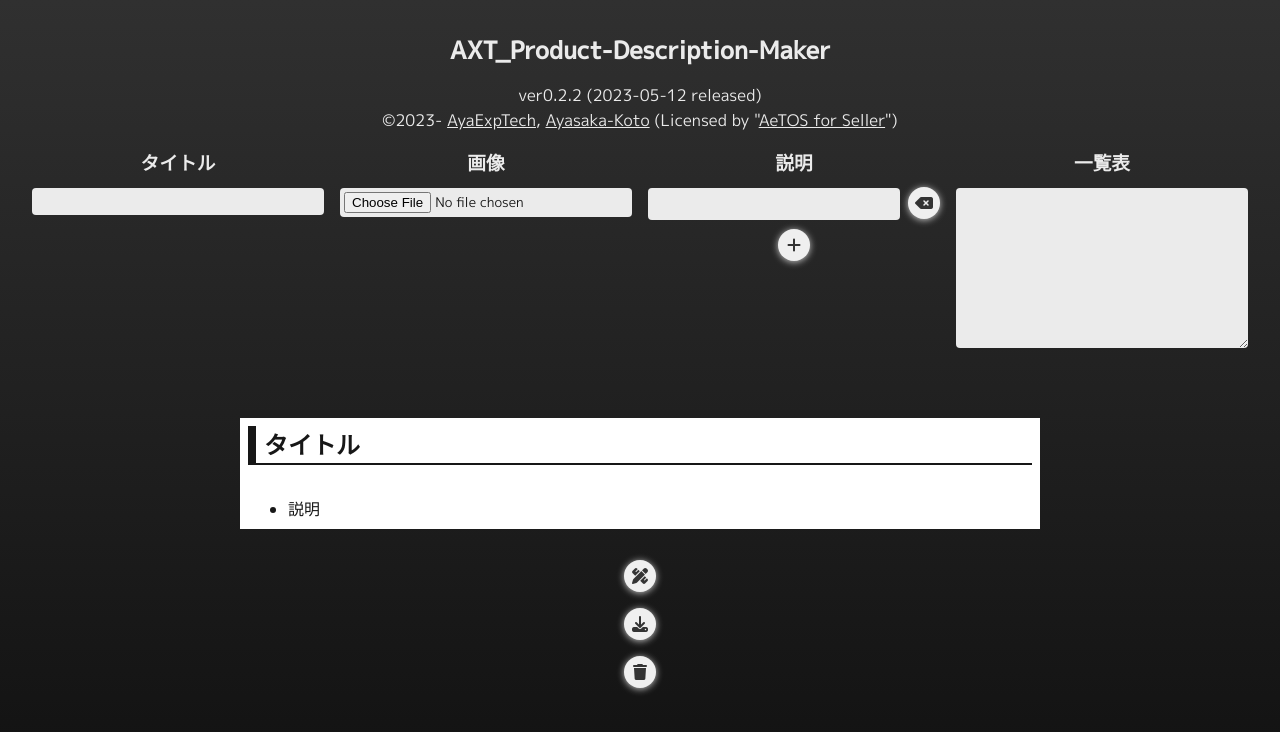
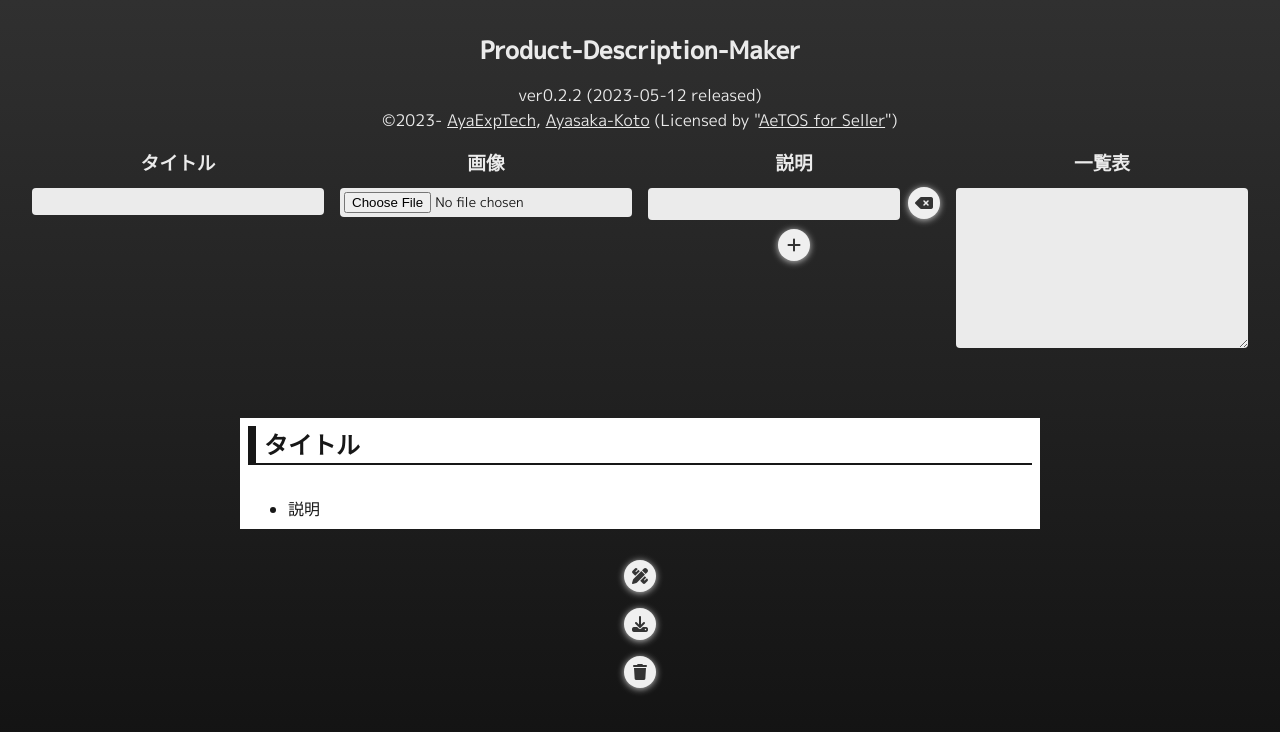
Before and after one commit to AyaExpTech/Product-Description-Maker, a plain HTML site: page index.html in a window 1280 px wide. Drawn offline with nearby package versions, Linux system fonts and the light colour scheme.

Commit message:
2023-05-12 `v0.2.3` - ページのタイトルを`Demo`から`Product-Description-Maker`に変更(変更忘れてた) - faviconとOGPを設定(完全に忘れてた)

```diff
--- a/index.html
+++ b/index.html
@@ -4,7 +4,7 @@
 <head>
     <meta charset="UTF-8">
     <meta name="viewport" content="width=device-width, initial-scale=1.0">
-    <title>Demo</title>
+    <title>Product-Description-Maker</title>
     <!-- CSS読み込み -->
     <link rel="stylesheet" href="style.css">
     <!-- 前提スクリプト -->
@@ -12,11 +12,19 @@
     <script src="https://cdn.jsdelivr.net/gh/AyaExpTech/AXT-func.js@v3.4.0/script.min.js"></script>
     <!-- スクリプト読み込み -->
     <script src="script.js"></script>
+    <!-- ==== favicon設定 ==== -->
+    <link rel="icon" href="https://axtech.dev/img/logo.svg">
+    <!-- ==== OGP設定 ==== -->
+    <meta property="og:type" content="article">
+    <meta property="og:title" content="Product-Description-Maker">
+    <meta property="og:description" content="Product-Description-Maker">
+    <meta property="og:image" content="https://axtech.dev/img/thumbnail.png">
+    <meta name="twitter:card" content="summary">
 </head>
 
 <body>
     <article>
-        <h1>AXT_Product-Description-Maker</h1>
+        <h1>Product-Description-Maker</h1>
         <p class="version">ver0.2.2 (2023-05-12 released)</p>
         <p class="credit">©2023- <a href="https://twitter.com/AyaExpTech">AyaExpTech</a>,
             <a href="https://twitter.com/AyaKoto_info">Ayasaka-Koto</a>
```
Also changed, not shown: 1 other file.
